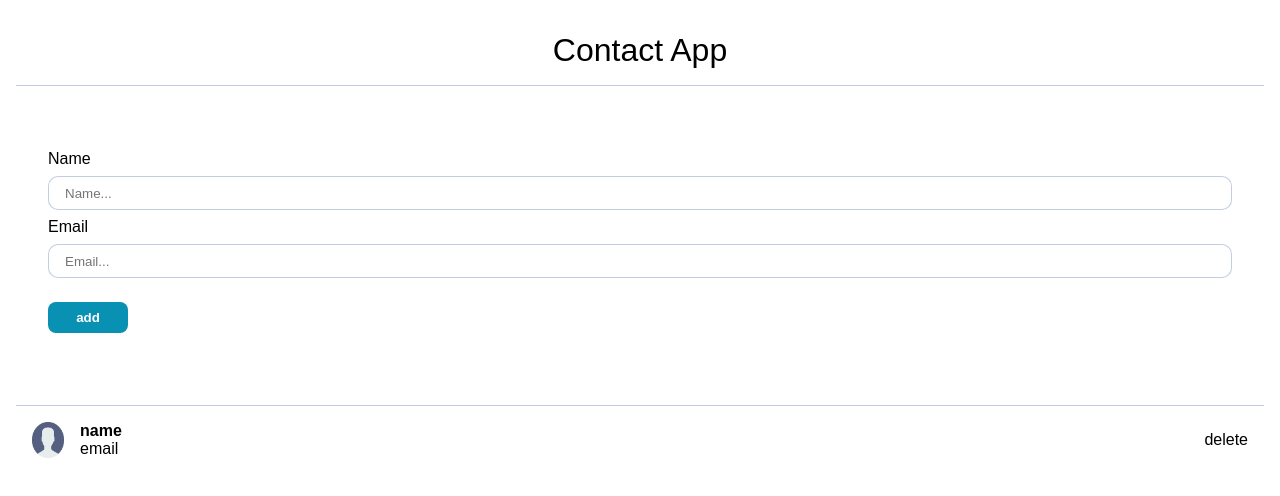
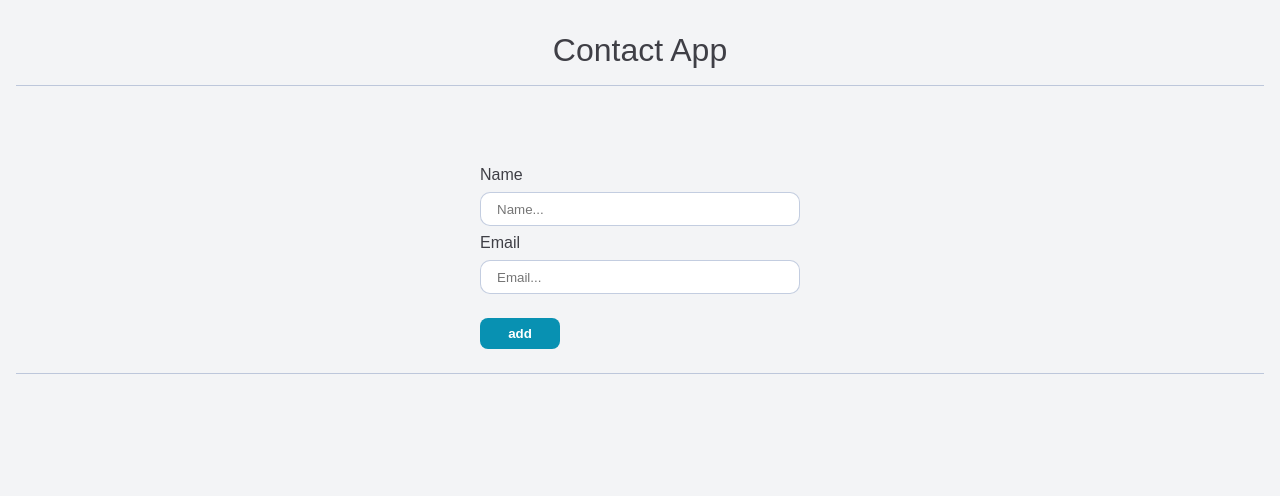
Before and after one commit to FahimePourbarzegary/contact-app, a React (Create React App) app: page / in a window 1280 px wide. Shown: the top 496 px of the page. Built offline with nearby package versions, Linux system fonts and the light colour scheme.

Commit message:
Change style&add&delete contact

```diff
--- a/src/App.css
+++ b/src/App.css
@@ -6,53 +6,4 @@ header {
   text-align: center;
   border-bottom: 1px solid rgba(142, 160, 197, 0.527);
   padding: 1rem;
-  margin-bottom: 2rem;
 }
-.contact-form {
-  height: 18rem;
-  padding: 2rem;
-  border-bottom: 1px solid rgba(142, 160, 197, 0.527);
-}
-form {
-  display: flex;
-  flex-direction: column;
-  justify-content: space-evenly;
-}
-input {
-  height: 2rem;
-  border-radius: 10px;
-  outline: none;
-  border: 1px solid rgba(142, 160, 197, 0.527);
-  padding: 1rem;
-  margin: 0.5rem 0rem;
-}
-input:focus {
-  border: 3px solid #0e7490;
-}
-button {
-  width: 5rem;
-  border: 0;
-  background-color: #0891b2;
-  padding: 0.5rem;
-  border-radius: 0.5rem;
-  color: white;
-  font-weight: 600;
-  margin-top: 1rem;
-  cursor: pointer;
-}
-button:hover {
-  background-color: #0e7490;
-}
-img {
-  width: 2rem;
-  margin-right: 1rem;
-}
-.contact {
-  display: flex;
-  justify-content: space-between;
-  align-items: center;
-  padding: 1rem;
-}
-.contact__desc {
-  display: flex;
-}
--- a/src/App.js
+++ b/src/App.js
@@ -1,13 +1,28 @@
-import './App.css';
-import ContactForm from './Components/Contact/ContactForm';
-import ContactList from './Components/Contact/ContactList';
+import { useState } from "react";
+import "./App.css";
+import ContactForm from "./Components/ContactForm/ContactForm";
+import ContactList from "./Components/ContactList/ContactList";
 
 function App() {
+  const [contacts, setContacts] = useState([]);
+  const addContactHandler = (contact) => {
+    setContacts([
+      ...contacts,
+      { id: Math.ceil(Math.random() * 100), ...contact },
+    ]);
+  };
+  const deleteContactHandler = (id) => {
+    const filteredItem = contacts.filter((c) => c.id !== id);
+    setContacts(filteredItem);
+  };
   return (
     <div className="container">
-     <header>Contact App</header>
-     <ContactForm/>
-     <ContactList/>
+      <header>Contact App</header>
+      <ContactForm addContactHandler={addContactHandler} />
+      <ContactList
+        contacts={contacts}
+        deleteContactHandler={deleteContactHandler}
+      />
     </div>
   );
 }
--- a/src/Components/Contact/ContactForm.jsx
+++ /dev/null
@@ -1,15 +0,0 @@
-const ContactForm = () => {
-  return (
-    <section className="contact-form">
-      <form>
-        <label htmlFor="name">Name</label>
-        <input type="text" name="name" id="name" placeholder="Name..." />
-        <label htmlFor="email">Email</label>
-        <input type="text" name="email" id="email" placeholder="Email..." />
-        <button>add</button>
-      </form>
-    </section>
-  );
-};
-
-export default ContactForm;
--- a/src/Components/Contact/ContactList.jsx
+++ /dev/null
@@ -1,19 +0,0 @@
-import userimg from "./../../assets/images/user.png";
-const ContactList = () => {
-  return (
-    <section className="contact-list">
-      <div className="contact">
-        <div className="contact__desc">
-          <img src={userimg} alt="user" />
-          <div>
-            <h4 className="contact__desc-name">name</h4>
-            <p>email</p>
-          </div>
-        </div>
-        <div>delete</div>
-      </div>
-    </section>
-  );
-};
-
-export default ContactList;
--- /dev/null
+++ b/src/Components/ContactForm/ContactForm.css
@@ -0,0 +1,41 @@
+.contact-form {
+  display: flex;
+  justify-content: center;
+  height: 18rem;
+  padding: 5rem;
+  border-bottom: 1px solid rgba(142, 160, 197, 0.527);
+}
+form {
+  display: flex;
+  flex-direction: column;
+  justify-content: space-evenly;
+   width: 20rem;
+}
+input {
+  height: 2rem;
+  border-radius: 10px;
+  outline: none;
+  border: 1px solid rgba(142, 160, 197, 0.527);
+  padding: 1rem;
+  margin: 0.5rem 0rem;
+}
+input:focus {
+  border: 3px solid #0e7490;
+}
+button {
+  width: 5rem;
+  border: 0;
+  background-color: #0891b2;
+  padding: 0.5rem;
+  border-radius: 0.5rem;
+  color: white;
+  font-weight: 600;
+  margin-top: 1rem;
+  cursor: pointer;
+}
+button:hover {
+  background-color: #0e7490;
+}
+form{
+
+  }
--- /dev/null
+++ b/src/Components/ContactForm/ContactForm.jsx
@@ -0,0 +1,46 @@
+import { useState } from "react";
+import "./ContactForm.css";
+const ContactForm = ({ addContactHandler }) => {
+  const [contact, setContact] = useState({ name: "", email: "" });
+  const onChangeHandler = (e) => {
+    setContact({ ...contact, [e.target.name]: e.target.value });
+    console.log(contact);
+  };
+  const submitHandler = (e) => {
+    if (!contact.name || !contact.email) {
+      e.preventDefault();
+      alert("error: You must enter somthing in input ");
+      return;
+    }
+    e.preventDefault();
+    addContactHandler(contact);
+    setContact({ name: "", email: "" });
+  };
+  return (
+    <section className="contact-form">
+      <form onSubmit={submitHandler}>
+        <label htmlFor="name">Name</label>
+        <input
+          type="text"
+          name="name"
+          id="name"
+          value={contact.name}
+          onChange={onChangeHandler}
+          placeholder="Name..."
+        />
+        <label htmlFor="email">Email</label>
+        <input
+          type="text"
+          name="email"
+          id="email"
+          value={contact.email}
+          onChange={onChangeHandler}
+          placeholder="Email..."
+        />
+        <button>add</button>
+      </form>
+    </section>
+  );
+};
+
+export default ContactForm;
--- /dev/null
+++ b/src/Components/ContactList/ContactList.css
@@ -0,0 +1,13 @@
+img {
+  width: 2rem;
+  margin-right: 1rem;
+}
+.contact {
+  display: flex;
+  justify-content: space-between;
+  align-items: center;
+  padding: 1rem;
+}
+.contact__desc {
+  display: flex;
+}
--- /dev/null
+++ b/src/Components/ContactList/ContactList.jsx
@@ -0,0 +1,22 @@
+import userimg from "./../../assets/images/user.png";
+import "./ContactList.css";
+const ContactList = ({ contacts, deleteContactHandler }) => {
+  return (
+    <section className="contact-list">
+      {contacts.map((c) => (
+        <div className="contact" key={c.id}>
+          <div className="contact__desc">
+            <img src={userimg} alt="user" />
+            <div>
+              <h4 className="contact__desc-name">{c.name}</h4>
+              <p>{c.email}</p>
+            </div>
+          </div>
+          <button onClick={()=>deleteContactHandler(c.id)}>delete</button>
+        </div>
+      ))}
+    </section>
+  );
+};
+
+export default ContactList;
--- a/src/index.css
+++ b/src/index.css
@@ -2,5 +2,10 @@
   padding: 0;
   margin: 0;
   box-sizing: border-box;
+
+}
+body{
+  background-color: #f3f4f6;
   font-family: sans-serif;
+  color: #3f3f46;
 }
```
